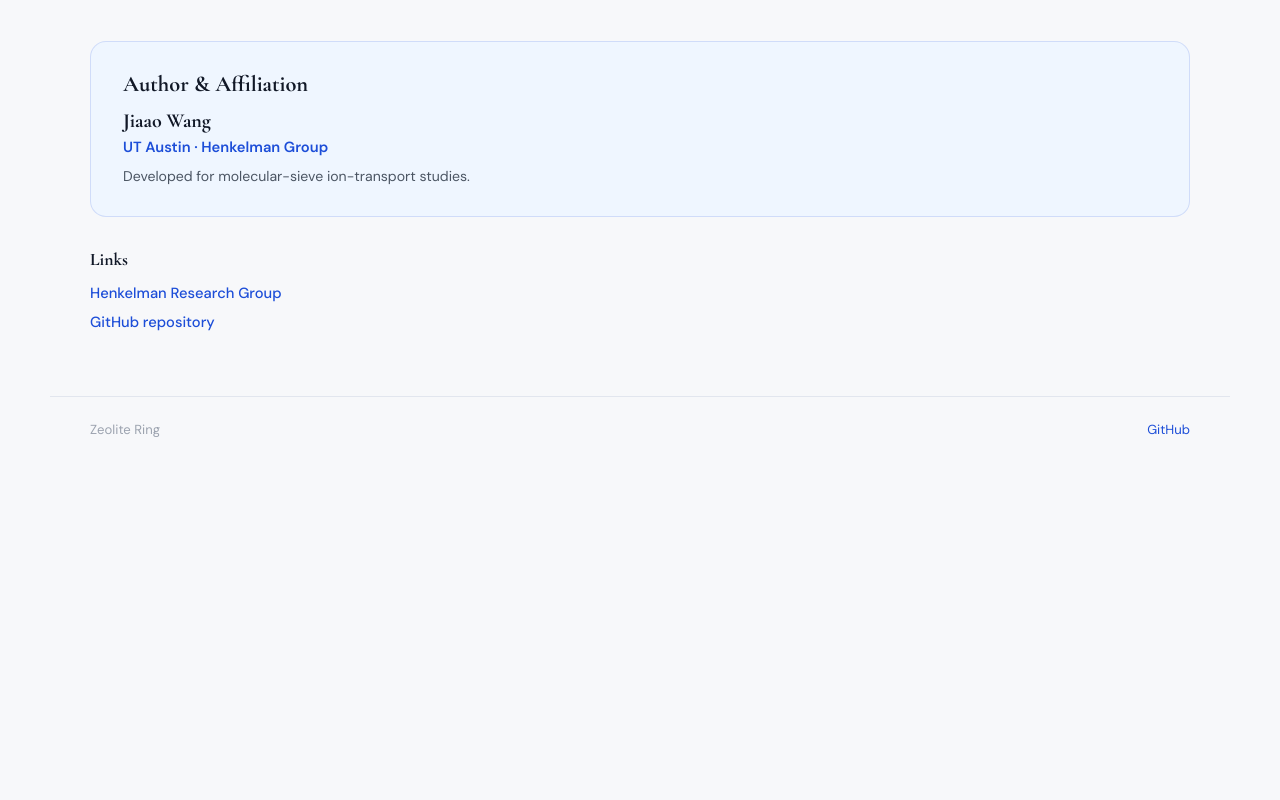
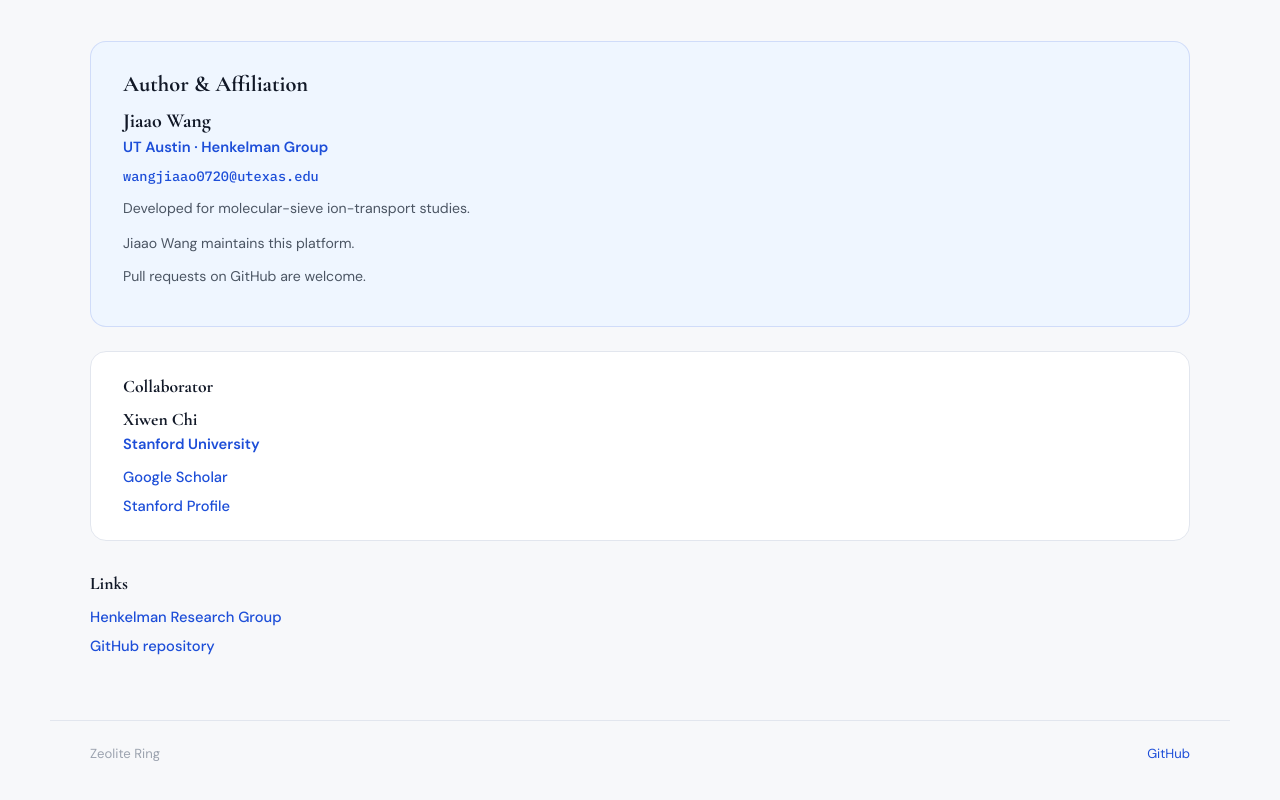
Before and after one commit to JiaaoWANG-ut/zeolite-ring, a plain HTML site: page landing.html in a window 1280 px wide. Shown: the part 1242-2042 px from the top of the page. Before the commit the page ends 1720 px from the top, so only its background shows below. Drawn offline with nearby package versions, Linux system fonts and the light colour scheme; a script that the page names is missing.

Commit message:
Add maintainer contact, contributor guidance, and Xiwen Chi collaborator.
Include author email, AI-agent/PR contribution notes, and Stanford profile links with bilingual copy.

Co-authored-by: Cursor <cursoragent@cursor.com>

```diff
--- a/assets/css/landing.css
+++ b/assets/css/landing.css
@@ -454,7 +454,49 @@ body::before {
   font-size: 0.88rem;
   color: var(--zr-text-muted);
   line-height: 1.6;
-  margin: 0;
+  margin: 0 0 12px;
+}
+
+.author-email {
+  display: inline-block;
+  margin-bottom: 12px;
+  font-family: var(--zr-font-mono);
+  font-size: 0.85rem;
+  color: var(--zr-ion);
+  text-decoration: none;
+  font-weight: 500;
+}
+
+.author-email:hover { text-decoration: underline; }
+
+.author-maintain,
+.author-contribute {
+  font-size: 0.88rem;
+  color: var(--zr-text-muted);
+  line-height: 1.65;
+  margin: 0 0 10px;
+}
+
+.collaborator-block {
+  margin-top: 24px;
+  padding: 24px 32px;
+  background: var(--zr-surface);
+  border: 1px solid var(--zr-border);
+  border-radius: var(--zr-radius-lg);
+}
+
+.collaborator-block h3 {
+  font-family: var(--zr-font-display);
+  font-size: 1.1rem;
+  margin: 0 0 12px;
+}
+
+.collaborator-block .author-name {
+  font-size: 1.1rem;
+}
+
+.collaborator-block .links-list {
+  margin-top: 12px;
 }
 
 .links-block {
--- a/assets/js/i18n.js
+++ b/assets/js/i18n.js
@@ -42,6 +42,13 @@ export const STRINGS = {
     authorName: "Jiaao Wang",
     authorAffil: "The University of Texas at Austin · Henkelman Research Group",
     authorBio: "Developed for molecular-sieve ion-transport studies in battery electrolyte materials.",
+    authorMaintain: "Jiaao Wang maintains this platform. To add more molecular sieve frameworks or visualize new structures, please contact Jiaao.",
+    authorContribute: "If you are familiar with AI agents, you can also extend the library yourself using Cursor, Codex, or Claude Code. Pull requests on GitHub are welcome.",
+    collabTitle: "Collaborator",
+    collabName: "Xiwen Chi",
+    collabAffil: "Stanford University · Postdoctoral Scholar, Materials Science and Engineering",
+    collabScholar: "Google Scholar profile",
+    collabProfile: "Stanford Profile",
     linksTitle: "Links",
     linkHenkelman: "Henkelman Research Group (UT Austin)",
     linkGithub: "Project repository on GitHub",
@@ -141,6 +148,13 @@ export const STRINGS = {
     authorName: "Jiaao Wang（王佳傲）",
     authorAffil: "德克萨斯大学奥斯汀分校 · Henkelman 研究组",
     authorBio: "面向电池电解质材料中分子筛离子传输研究而开发。",
+    authorMaintain: "本站由 Jiaao Wang 维护。如需添加更多分子筛结构或对新结构进行可视化，请联系 Jiaao。",
+    authorContribute: "若您熟悉 AI Agent 的使用，也可通过 Cursor、Codex 或 Claude Code 轻松维护并可视化新结构。欢迎在 GitHub 提交 PR。",
+    collabTitle: "合作者",
+    collabName: "Xiwen Chi（迟茜文）",
+    collabAffil: "斯坦福大学 · 材料科学与工程博士后",
+    collabScholar: "Google 学术主页",
+    collabProfile: "Stanford 个人主页",
     linksTitle: "友情链接",
     linkHenkelman: "Henkelman 研究组（UT Austin）",
     linkGithub: "GitHub 项目仓库",
--- a/landing.html
+++ b/landing.html
@@ -115,7 +115,19 @@
         <h2 data-i18n="authorTitle">Author & Affiliation</h2>
         <div class="author-name" data-i18n="authorName">Jiaao Wang</div>
         <div class="author-affil" data-i18n="authorAffil">UT Austin · Henkelman Group</div>
+        <a class="author-email" href="mailto:wangjiaao0720@utexas.edu">wangjiaao0720@utexas.edu</a>
         <p class="author-bio" data-i18n="authorBio">Developed for molecular-sieve ion-transport studies.</p>
+        <p class="author-maintain" data-i18n="authorMaintain">Jiaao Wang maintains this platform.</p>
+        <p class="author-contribute" data-i18n="authorContribute">Pull requests on GitHub are welcome.</p>
+      </div>
+      <div class="collaborator-block">
+        <h3 data-i18n="collabTitle">Collaborator</h3>
+        <div class="author-name" data-i18n="collabName">Xiwen Chi</div>
+        <div class="author-affil" data-i18n="collabAffil">Stanford University</div>
+        <ul class="links-list">
+          <li><a href="https://scholar.google.com/citations?user=j1LYxF4AAAAJ&hl=zh-CN&inst=5778974199078678248" target="_blank" rel="noopener" data-i18n="collabScholar">Google Scholar</a></li>
+          <li><a href="https://profiles.stanford.edu/xiwen-chi" target="_blank" rel="noopener" data-i18n="collabProfile">Stanford Profile</a></li>
+        </ul>
       </div>
       <div class="links-block">
         <h3 data-i18n="linksTitle">Links</h3>
```
